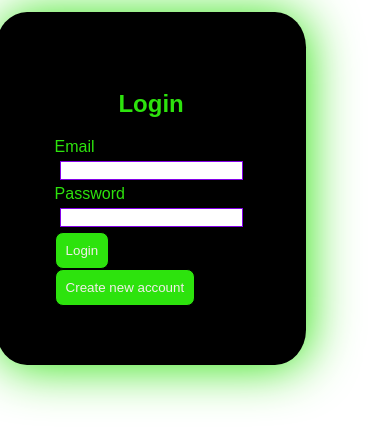
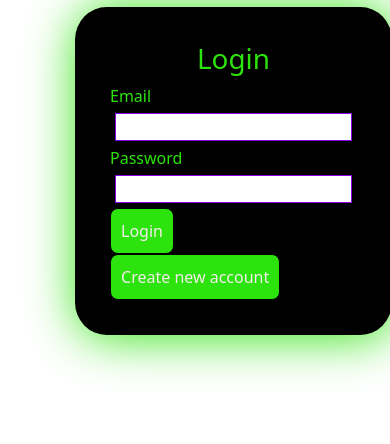
Before and after one commit to ADDYMODHAVE/react-projects, a React (Create React App) app in the folder mail-box client/: page /authpage in a window 390 px wide. Shown: the top 444 px of the page. Built offline with nearby package versions, Linux system fonts and the light colour scheme.

Commit message:
when user logged in show the welcome page

```diff
--- a/mail-box client/src/App.js
+++ b/mail-box client/src/App.js
@@ -1,9 +1,22 @@
-import AuthForm from "./component/AuthForm";
+import AuthForm from "./component/Login/AuthForm";
+import WelcomePage from "./component/Pages/Welcomepages";
+import { Route,Switch,Redirect } from "react-router-dom";
 
 function App() {
   return (
     <div className="container">
-      <AuthForm></AuthForm>
+        <Route path="*">
+          <Redirect to="authpage" />
+        </Route>
+     <Switch>
+     <Route path="/authpage">
+          <AuthForm/>
+        </Route>
+
+       <Route path="/welcomepage">
+          <WelcomePage/>
+        </Route>
+      </Switch>
     </div>
   );
 }
--- /dev/null
+++ b/mail-box client/src/component/Login/AuthForm.js
@@ -0,0 +1,178 @@
+import React, { useRef } from "react";
+import { useState } from "react";
+import classes from "./AuthForm.module.css";
+
+import { authActions } from "../Store/Auth-slice";
+import { useDispatch } from "react-redux";
+import { useHistory } from "react-router-dom";
+
+
+
+
+
+
+function AuthForm() {
+  const dispatch=useDispatch();
+  const history=useHistory();
+
+
+  const [isLogin, setIsLogin] = useState(true);
+  const [isValid, setIsValid] = useState(false);
+  const [password, setPassword] = useState("");
+  const [confirmPassword, setconfirmPassword] = useState("");
+
+  const emailInputRef = useRef();
+  const passwordInputRef = useRef();
+  const switchAuthModeHandler = () => {
+    setIsLogin((prevState) => !prevState);
+  };
+  const validateConfirmPassword = (password, confirmPassword) => {
+    return password === confirmPassword;
+  };
+  const handlePasswordchange = (event) => {
+    setPassword(event.target.value);
+  };
+  const handlerConfirmPasswordChange = (event) => {
+    setconfirmPassword(event.target.value);
+    setIsValid(validateConfirmPassword(password, event.target.value));
+  };
+
+  const submitHandler = (event) => {
+    event.preventDefault();
+    const enteredEmail = emailInputRef.current.value;
+    const enteredPassword = passwordInputRef.current.value;
+    if (password === confirmPassword && !isLogin) {
+      fetch(
+        "https://identitytoolkit.googleapis.com/v1/accounts:signUp?key=AIzaSyCwYMs-t9xN-Hk0q-RPAUaV_iQMTI2IHOA",
+        {
+          method: "POST",
+          body: JSON.stringify({
+            email: enteredEmail,
+            password: enteredPassword,
+            returnSecureToken: "true",
+          }),
+          headers: {
+            "Content-Type": "application/json",
+          },
+        }
+      )
+        .then((res) => {
+          console.log("Successfull");
+        })
+        .catch((err) => {
+          console.log(err);
+        });
+    }
+    if (isLogin) {
+      fetch(
+        "https://identitytoolkit.googleapis.com/v1/accounts:signInWithPassword?key=AIzaSyCwYMs-t9xN-Hk0q-RPAUaV_iQMTI2IHOA",
+        {
+          method: "POST",
+          body: JSON.stringify({
+            email: enteredEmail,
+            password: enteredPassword,
+            returnSecureToken: true,
+          }),
+          headers: {
+            "Content-Type": "application/json",
+          },
+        }
+      )
+        .then((res) => {
+          if (res.ok) {
+            return res.json();
+          } else {
+            return res.json().then((data) => {
+              let errorMessage = "Authentication failed!";
+              if (data && data.error && data.error.message) {
+                errorMessage = data.error.message;
+              }
+              throw new Error(errorMessage);
+            });
+          }
+        })
+        .then((data) => {
+          console.log(data);
+          history.replace('/welcomepage');
+          dispatch(authActions.login(data.idToken));
+          console.log(data.idToken)
+          localStorage.setItem("token", data.idToken);
+          localStorage.setItem("email", data.email);
+        })
+        .catch((err) => {
+          console.log(err.message);
+          alert(err.message);
+        });
+    }
+  };
+  return (
+    <div className="row">
+      <div className="col-2"></div>
+      <div className="col-8">
+        <section>
+          <div className={classes.auth}>
+            <h1>{isLogin ? "Login" : "Sign Up"}</h1>
+            <form onSubmit={submitHandler}>
+              <div>
+                <div>
+                  <label htmlFor="emial">Email</label>
+                </div>
+                <div>
+                  <input type="email" ref={emailInputRef} required autoComplete="email"></input>
+                </div>
+              </div>
+              <div>
+                <div>
+                  <label htmlFor="password">Password</label>
+                </div>
+                <div>
+                  <input
+                    type="password"
+                    ref={passwordInputRef}
+                    value={password}
+                    onChange={handlePasswordchange}
+                    required
+                  ></input>
+                </div>
+              </div>
+
+              {!isLogin && (
+                <div>
+                  {" "}
+                  <div>
+                    <label htmlFor="password">Confirm Password</label>
+                  </div>
+                  <div>
+                    <input
+                      type="password"
+                      value={confirmPassword}
+                      onChange={handlerConfirmPasswordChange}
+                      required
+                    ></input>
+                    {isValid ? null : (
+                      <p style={{ color: "red" }}>
+                        {" "}
+                        ! password do not match...
+                      </p>
+                    )}
+                  </div>
+                </div>
+              )}
+
+              <div>
+                <button>{isLogin ? "Login" : "Sing up"}</button>
+                <div>
+                  {" "}
+                  <button type="button" onClick={switchAuthModeHandler}>
+                    {isLogin ? "Create new account" : "Have an account ? Login"}
+                  </button>
+                </div>
+              </div>
+            </form>
+          </div>
+        </section>
+      </div>
+    </div>
+  );
+}
+export default AuthForm;
--- /dev/null
+++ b/mail-box client/src/component/Login/AuthForm.module.css
@@ -0,0 +1,33 @@
+.auth {
+  height: max-content;
+  width: max-content;
+  color: rgb(45, 227, 13);
+  background-color: rgb(0, 0, 0);
+  border-radius: 10%;
+  box-shadow: 2px 2px 50px rgb(45, 227, 13);
+  padding: 15%;
+  display: flex;
+  flex-direction: column;
+  justify-content: center;
+  align-items: center;
+  margin-top: 3%;
+  margin-left: 16%;
+}
+
+.auth button {
+  background-color: rgb(45, 227, 13);
+  color: rgb(244, 236, 236);
+  border-radius: 8px;
+  border: 0.5px solid rgb(0, 0, 0);
+  padding: 10px;
+}
+.auth input {
+  border: 0.5px solid rgb(132, 1, 232);
+  margin: 5px;
+}
+
+@media screen and (max-width: 768px) {
+  .auth {
+    margin-left: -1%;
+  }
+}
--- /dev/null
+++ b/mail-box client/src/component/Pages/Welcomepages.js
@@ -0,0 +1,10 @@
+import { Fragment } from "react";
+
+const WelcomePage = () => {
+  return (
+    <Fragment>
+      <p>Welcome to the mailbox</p>
+    </Fragment>
+  );
+};
+export default WelcomePage;
--- /dev/null
+++ b/mail-box client/src/component/Store/Auth-slice.js
@@ -0,0 +1,17 @@
+import { createSlice } from "@reduxjs/toolkit";
+
+const initialAuthState = {
+  token: null,
+};
+
+export const authSlice = createSlice({
+  name: "authentication",
+  initialState: initialAuthState,
+ reducers:{
+    login(state, action) {
+      state.token = action.payload;
+    },
+  },
+});
+
+export const authActions = authSlice.actions;
--- /dev/null
+++ b/mail-box client/src/component/Store/StoreIndex.js
@@ -0,0 +1,8 @@
+import { configureStore } from "@reduxjs/toolkit";
+import { authSlice } from "./Auth-slice";
+
+const store = configureStore({
+  reducer: { auth: authSlice.reducer },
+});
+
+export default store;
--- a/mail-box client/src/index.js
+++ b/mail-box client/src/index.js
@@ -1,8 +1,18 @@
-import React from 'react';
-import ReactDOM from 'react-dom/client';
+import ReactDOM from "react-dom/client";
 
-import './index.css';
-import App from './App';
+import "./index.css";
+import App from "./App";
+import "../node_modules/react-bootstrap/dist/react-bootstrap";
+import "../node_modules/bootstrap/dist/css/bootstrap.css";
+import store from "./component/Store/StoreIndex";
+import { Provider } from "react-redux";
+import { BrowserRouter } from "react-router-dom";
 
-const root = ReactDOM.createRoot(document.getElementById('root'));
-root.render(<App />);
+const root = ReactDOM.createRoot(document.getElementById("root"));
+root.render(
+  <BrowserRouter>
+    <Provider store={store}>
+      <App />
+    </Provider>
+  </BrowserRouter>
+);
```
